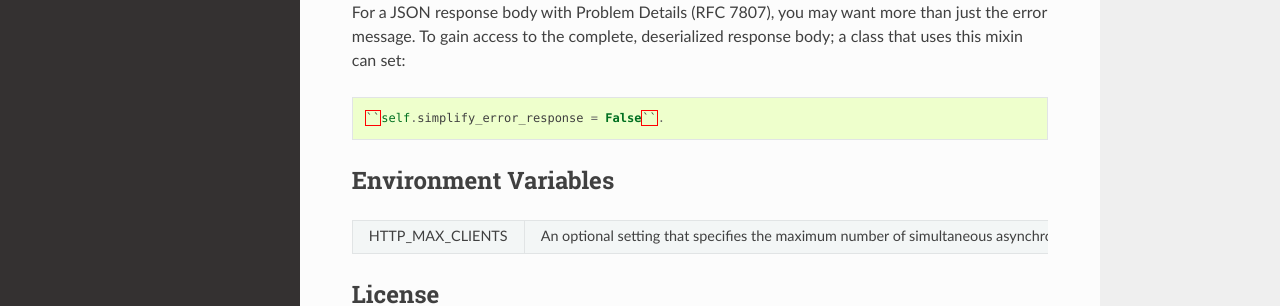
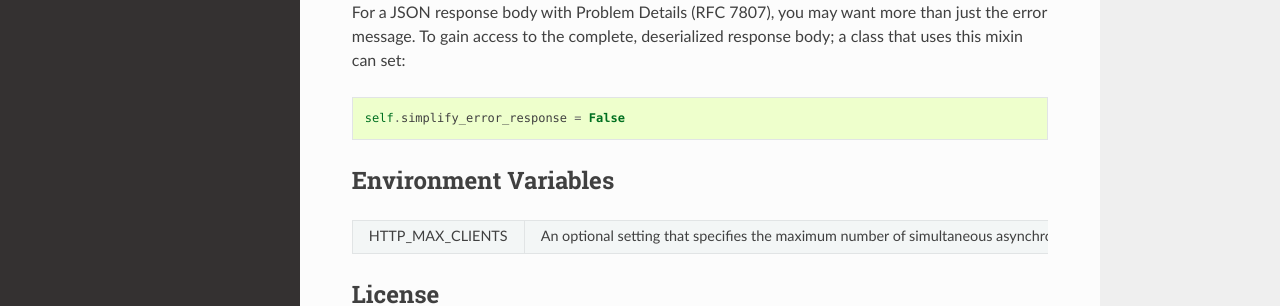
Before and after one commit to sprockets/sprockets.mixins.http, a Sphinx documentation site: the page built from docs/index.rst, in a window 1280 px wide and 900 px high, scrolled down 1648 px. Shown: the part 224-530 px from the top of the window. Built offline with Sphinx 7.4.7 and the Read the Docs theme 2.0.0, drawn with Linux system fonts in a browser that asks for light colours; the version number is read from the project's files by our own code.

Commit message:
Fix some documentation problems.

```diff
--- a/README.rst
+++ b/README.rst
@@ -96,7 +96,7 @@
 
 .. code:: python
 
-    ``self.simplify_error_response = False``.
+   self.simplify_error_response = False
 
 
 Environment Variables
--- a/docs/history.rst
+++ b/docs/history.rst
@@ -13,9 +13,6 @@
   status code >= 400.  By default, a JSON or otherwise structured response body
   will be reduced down to its error ``message``.  That can be overridden by
   setting ``simplify_error_response`` to False.
-
-`2.2.2`_ Oct 29, 2019
----------------------
 - Fix compile-time setting of default argument values in ``http_fetch``.
 
 `2.2.1`_ Sep 20, 2019
```
